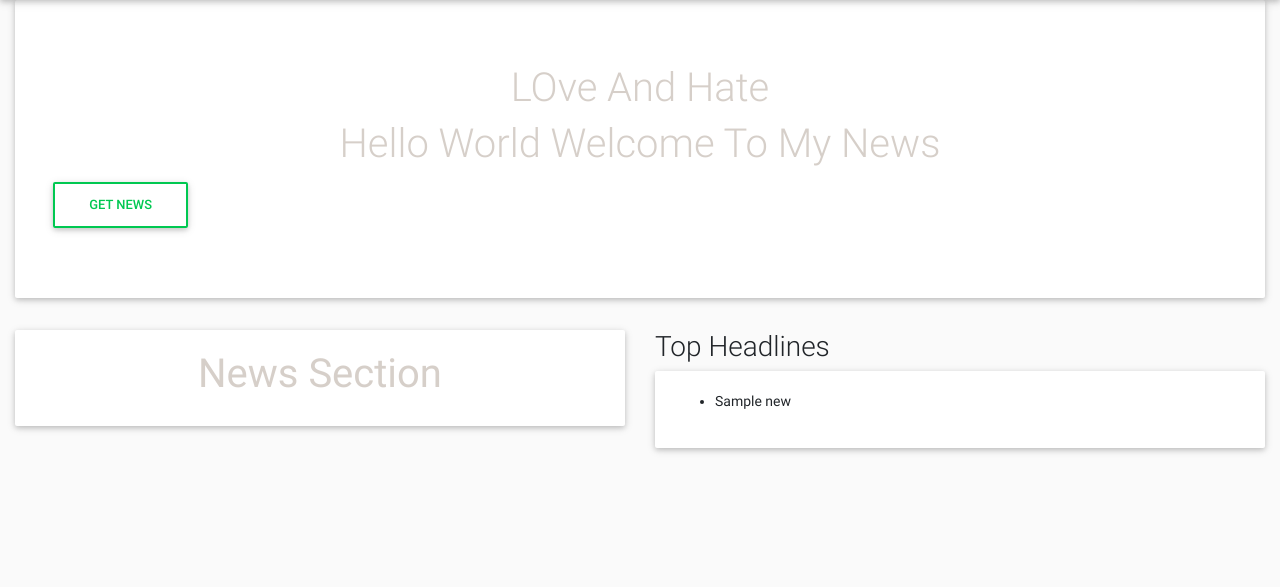
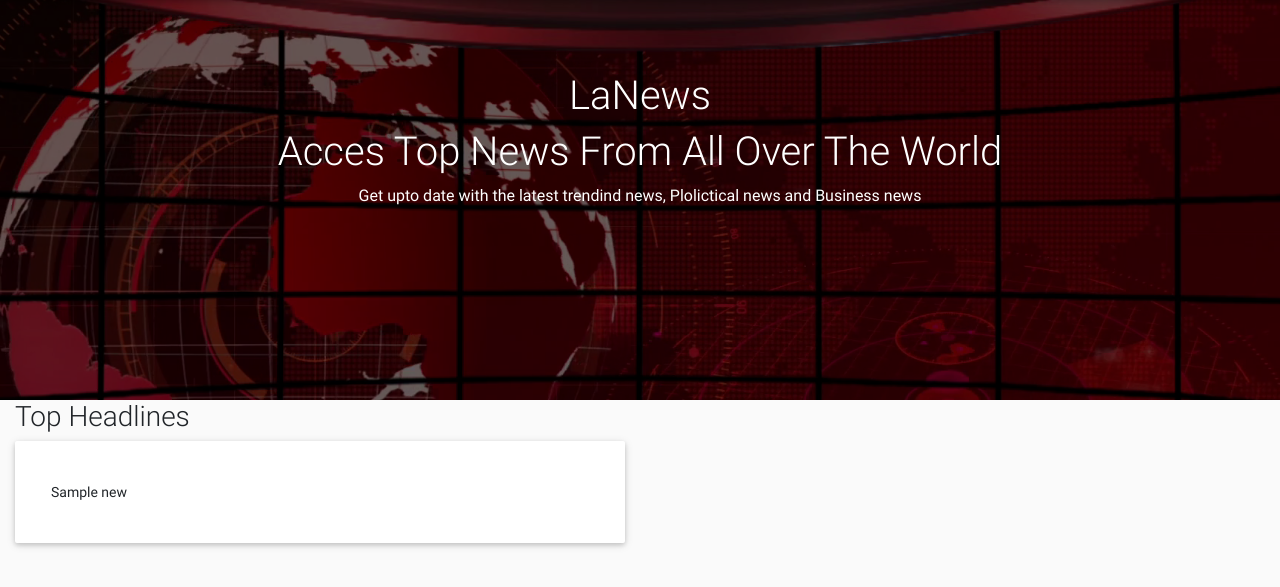
Before and after one commit to kipkemoimayor/NewsApp, a Flask app: template app/templates/index.html in a window 1280 px wide. Shown: the part 62-649 px from the top of the page. Run offline with Flask 2, Linux system fonts and the light colour scheme; the template is opened without the code that fills it: most values are stand-ins (such as "Sample title", 1, 10 or a date in 2020); some libraries are stand-ins or nearby versions.

Commit message:
Added a background image

```diff
--- a/app/static/css/main.css
+++ b/app/static/css/main.css
@@ -2,4 +2,21 @@ h1{
   text-align: center;
   color: #9876;
   text-transform: capitalize;
+  font-weight: 400;
+  color: white
 }
+#head{
+  background-image: url("../images/news.png");
+  background-position: center;
+  background-attachment: fixed;
+  background-repeat: no-repeat;
+  background-size: cover;
+  text-align: center;
+  color: white;
+  font-weight: 400;
+  height: 50vh;
+}
+.overlay{
+  height: 50vh;
+  background-color: rgba(0,0,0,0.6);
+}
--- a/app/templates/index.html
+++ b/app/templates/index.html
@@ -9,30 +9,25 @@
 <script src="{{ url_for('static', filename='javascript/bootstrap-material-design.js')}}"></script>
 <script type="text/javascript" src="{{ url_for('static', filename='javascript/main.js')}}"></script>
 {%endblock%}
+
+  <div id="head" class="bg">
+    <div class="overlay">
+      <br><br><br>
+    <h1>LaNews</h1>
+    <h1>Acces Top news from All over the world</h1>
+    <p>Get upto date with the latest trendind news, Plolictical news and Business news</p>
+
+  </div>
+</div>
 <div class="container-fluid">
-  <div class="jumbotron">
-    <h1><i class="fas fa-newspaper"></i>LOve and hate</h1>
-    <h1>Hello world Welcome to my news</h1>
-    <button id="hello" class="btn btn-outline-success" type="button" name="button">Get news</button>
-  </div>
   <div class="row">
-    <div class="col-md-6">
-      <div class="card">
-        <div class="card-body">
-          <h1 class="">News section</h1>
-
-        </div>
-
-      </div>
-
-    </div>
     <div class="col-md-6">
       <h3>Top Headlines</h3>
       <div class="card">
         <div class="card-body">
-          <ul>
+          <ul class="list-group">
             {%for top_news in  top_headline%}
-            <li>{{top_news.title}}</li>
+            <li class="list-group-item">{{top_news.title}}</li>
             {%endfor%}
           </ul>
 
--- a/app/templates/navbar.html
+++ b/app/templates/navbar.html
@@ -1,4 +1,4 @@
-<nav class="navbar navbar-expand-lg navbar-dark bg-dark">
+<nav class="navbar sticky-top navbar-expand-lg navbar-dark bg-dark">
   <a class="navbar-brand" href="#">LaNews</a>
   <button class="navbar-toggler" type="button" data-toggle="collapse" data-target="#navbarSupportedContent" aria-controls="navbarSupportedContent" aria-expanded="false" aria-label="Toggle navigation">
     <span class="navbar-toggler-icon"></span>
--- a/manager.py
+++ b/manager.py
@@ -5,4 +5,6 @@ manager=Manager(app)
 manager.add_command("server",Server)
 
 if __name__ == '__main__':
+    app.jinja_env.auto_reload = True
+    app.config['TEMPLATES_AUTO_RELOAD'] = True
     manager.run()
```
Also changed, not shown: app/static/images/news.png (added).
